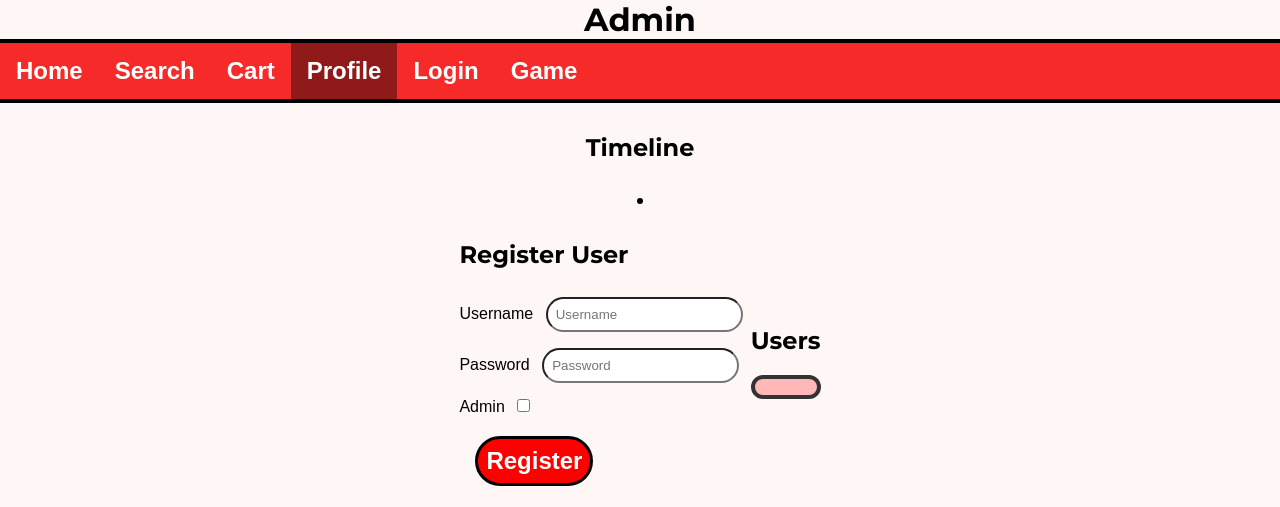
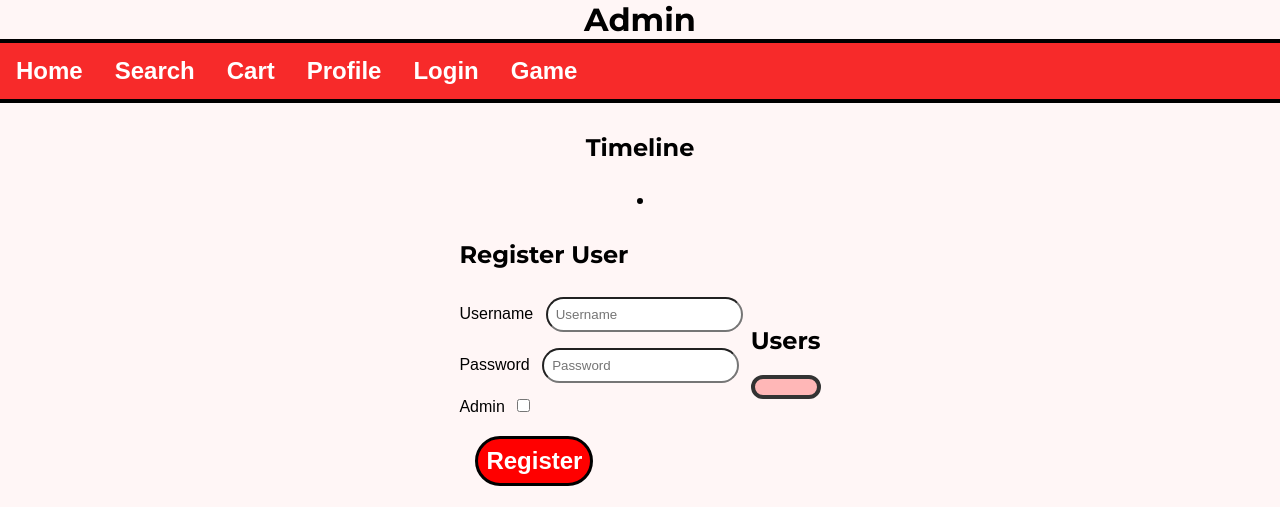
Before and after one commit to jescalada/pokeapi-game, a website: page public/admin.html in a window 1280 px wide. Shown: the top 507 px of the page. Drawn offline with nearby package versions, Linux system fonts and the light colour scheme; no server answers.

Commit message:
admin select bugfix

```diff
--- a/public/admin.html
+++ b/public/admin.html
@@ -29,7 +29,7 @@
         <a href="/cart">
             Cart
         </a>
-        <a href="/profile" class="active">
+        <a href="/profile">
             Profile
         </a>
         <a href="/login">
```
